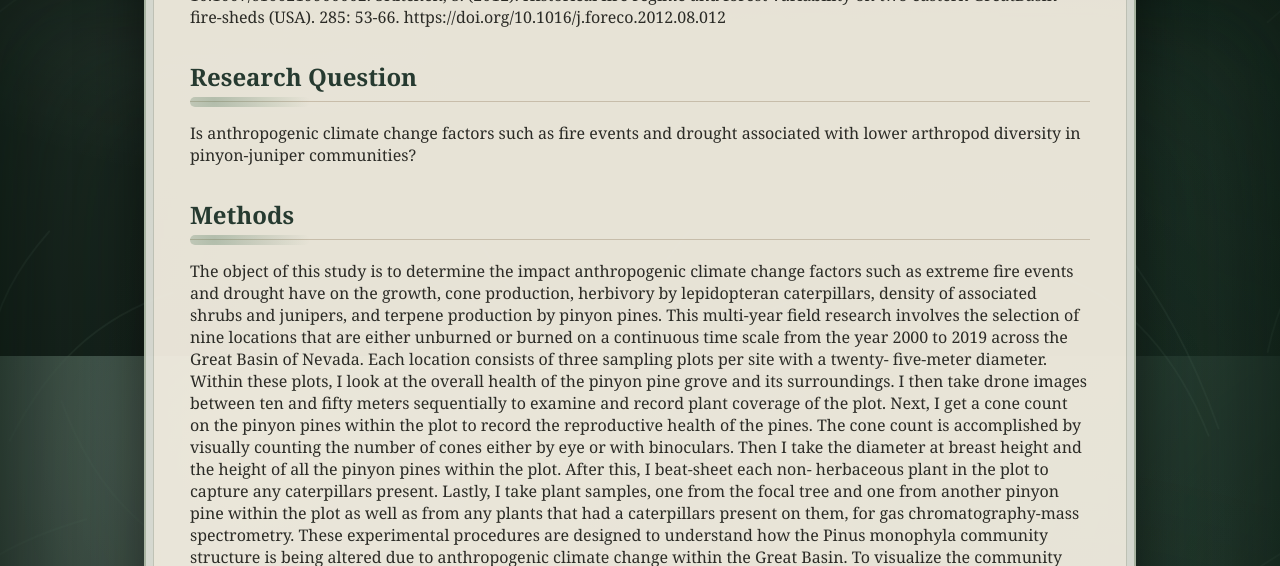
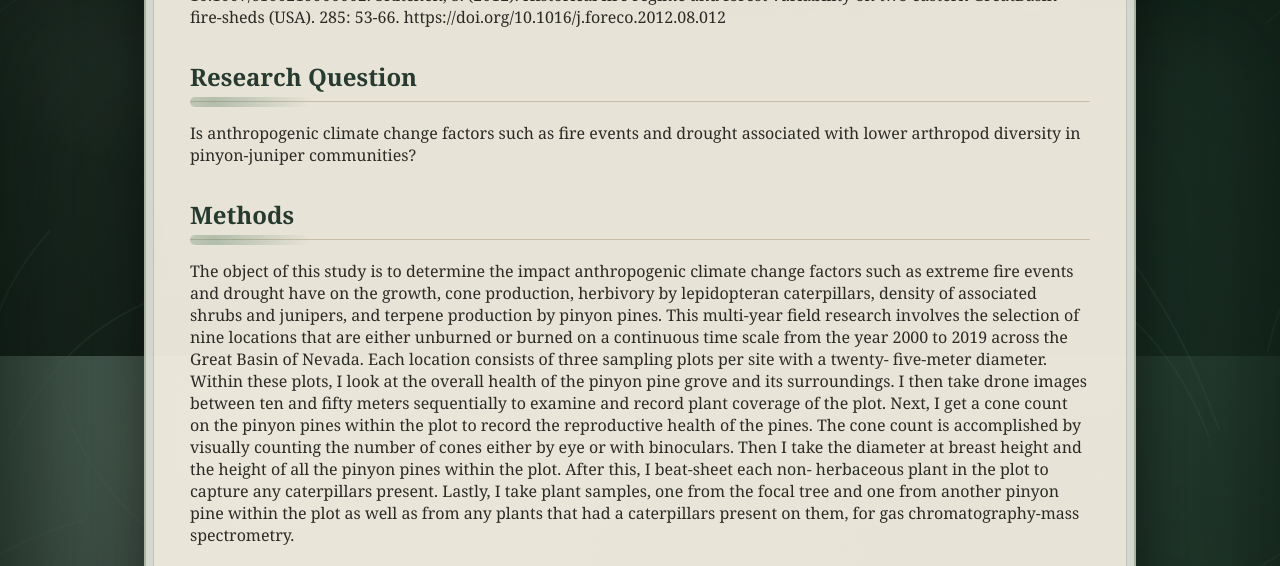
Before and after one commit to ChloeCollierAllen/ChloeCollierAllen.github.io, a Jekyll site: the page built from research/pinyon-pj-dynamics.md, in a window 1280 px wide and 1400 px high, scrolled down 584 px, cut to the strip 0-566 px from the top of the window. Built offline with Jekyll 4.4.1, drawn with Linux system fonts in a browser that asks for light colours; some of the changed lines change nothing that is shown; some of the changed text lies outside the part shown.

Commit message:
Update pinyon-pj-dynamics.md

```diff
--- a/research/pinyon-pj-dynamics.md
+++ b/research/pinyon-pj-dynamics.md
@@ -46,17 +46,7 @@ height and the height of all the pinyon pines within the plot. After this, I bea
 herbaceous plant in the plot to capture any caterpillars present. Lastly, I take plant samples, one
 from the focal tree and one from another pinyon pine within the plot as well as from any plants
 that had a caterpillars present on them, for gas chromatography-mass spectrometry.
-These experimental procedures are designed to understand how the Pinus monophyla
-community structure is being altered due to anthropogenic climate change within the Great
-Basin. To visualize the community interaction networks within my plots, I will construct path
-diagrams and compare them based on burn status and precipitation rates. I will begin by
-gathering my data that will be collected over four field seasons, specifically looking at the
-number and species of caterpillars and parasitoid collected, status of plot (burned or unburned),
-annual precipitation, and health of plots based on crown cover of focal tree and cone count. I will
-then take this data and transform it into a co-occurrence matrix via principal component analysis
-(PCA). I will complete several PCA analyses to understand the relationship between caterpillar
-species and parasitoid species within plots, health of plots, abundance of caterpillars and parasitoids, and
-caterpillar and parasitoid species that co-occur together based on precipitationlevels and burn status.
+
 
  <div class="photo-row">
 
@@ -118,6 +108,8 @@ caterpillar and parasitoid species that co-occur together based on precipitation
 
 <div class="botanical-divider"></div>
 
+##Results
+
 ## Status
 Ongoing (2022–present)
 
```
